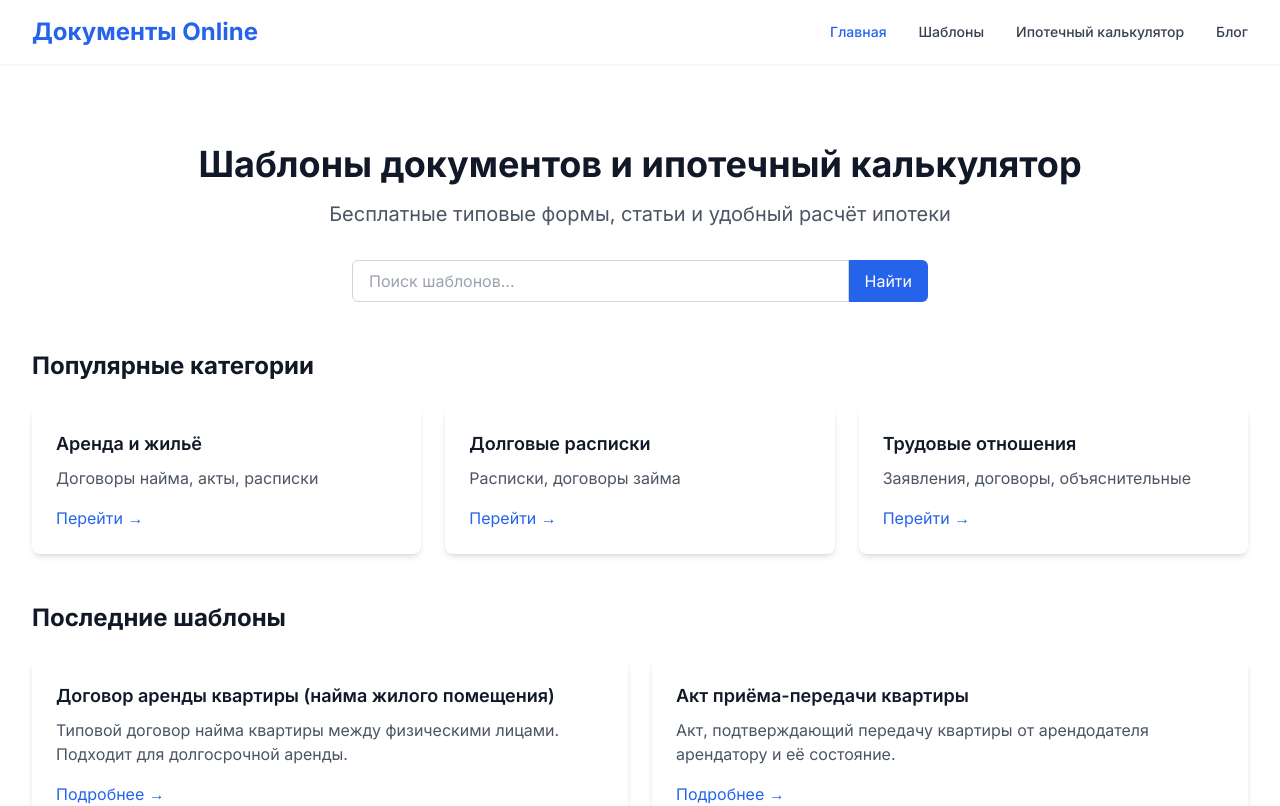
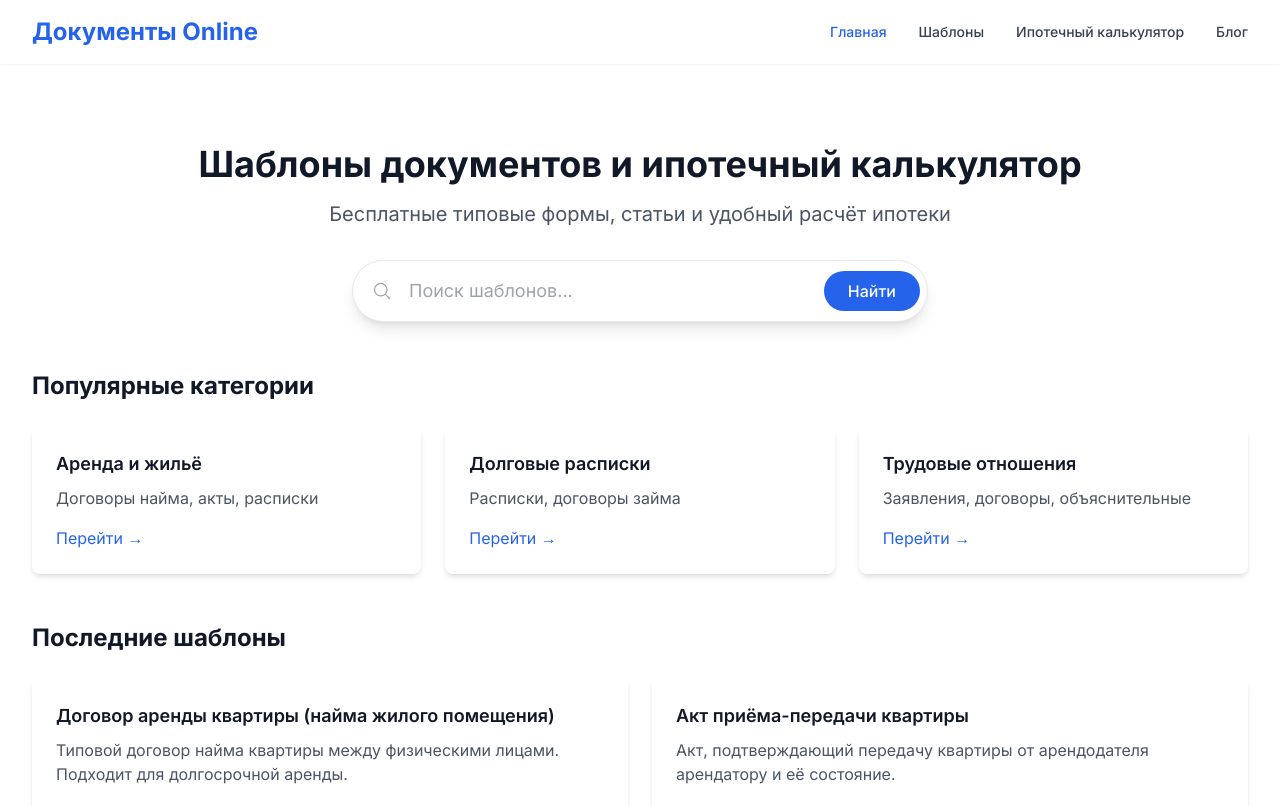
Before and after one commit to pzorin1171-star/for-live, a Next.js app: page / in a window 1280 px wide. Shown: the top 806 px of the page. Built offline with nearby package versions, Linux system fonts and the light colour scheme.

Commit message:
Update Search.tsx

```diff
--- a/src/components/ui/Search.tsx
+++ b/src/components/ui/Search.tsx
@@ -1,12 +1,18 @@
 import React, { useState } from 'react';
 import { useRouter } from 'next/router';
+import { MagnifyingGlassIcon } from '@heroicons/react/24/outline';
 
 interface SearchProps {
   placeholder?: string;
   onSearch?: (query: string) => void;
+  className?: string;
 }
 
-const Search: React.FC<SearchProps> = ({ placeholder = 'Поиск...', onSearch }) => {
+const Search: React.FC<SearchProps> = ({
+  placeholder = 'Поиск шаблонов...',
+  onSearch,
+  className = ''
+}) => {
   const [query, setQuery] = useState('');
   const router = useRouter();
 
@@ -20,17 +26,18 @@ const Search: React.FC<SearchProps> = ({ placeholder = 'Поиск...', onSearch
   };
 
   return (
-    <form onSubmit={handleSubmit} className="flex">
+    <form onSubmit={handleSubmit} className={`relative ${className}`}>
       <input
         type="text"
         value={query}
         onChange={(e) => setQuery(e.target.value)}
         placeholder={placeholder}
-        className="flex-1 px-4 py-2 border border-gray-300 rounded-l-md focus:outline-none focus:ring-2 focus:ring-primary"
+        className="w-full px-5 py-4 pl-14 text-lg rounded-full border border-gray-200 focus:border-primary focus:ring-4 focus:ring-primary/20 transition-all shadow-lg"
       />
+      <MagnifyingGlassIcon className="absolute left-5 top-1/2 transform -translate-y-1/2 h-5 w-5 text-gray-400" />
       <button
         type="submit"
-        className="px-4 py-2 bg-primary text-white rounded-r-md hover:bg-blue-700 focus:outline-none focus:ring-2 focus:ring-primary"
+        className="absolute right-2 top-1/2 transform -translate-y-1/2 bg-primary text-white px-6 py-2 rounded-full hover:bg-blue-700 transition-colors font-medium"
       >
         Найти
       </button>
```
